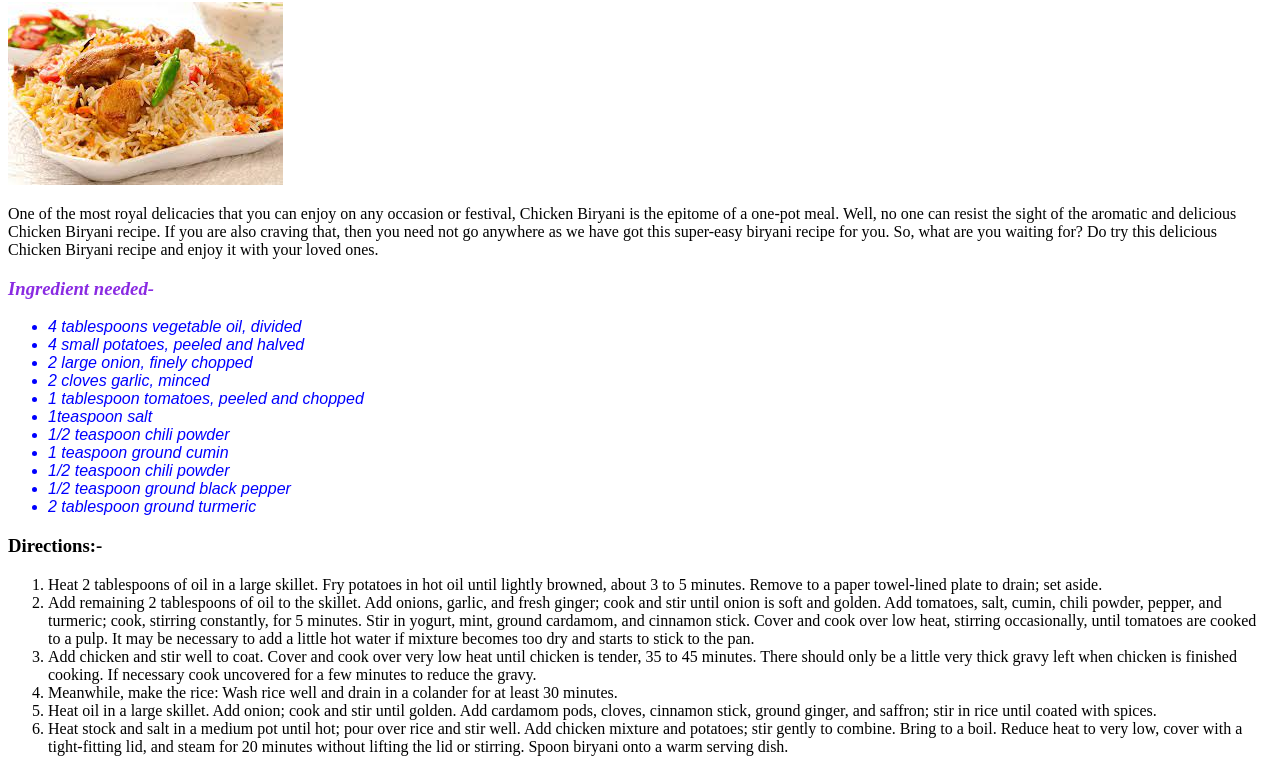
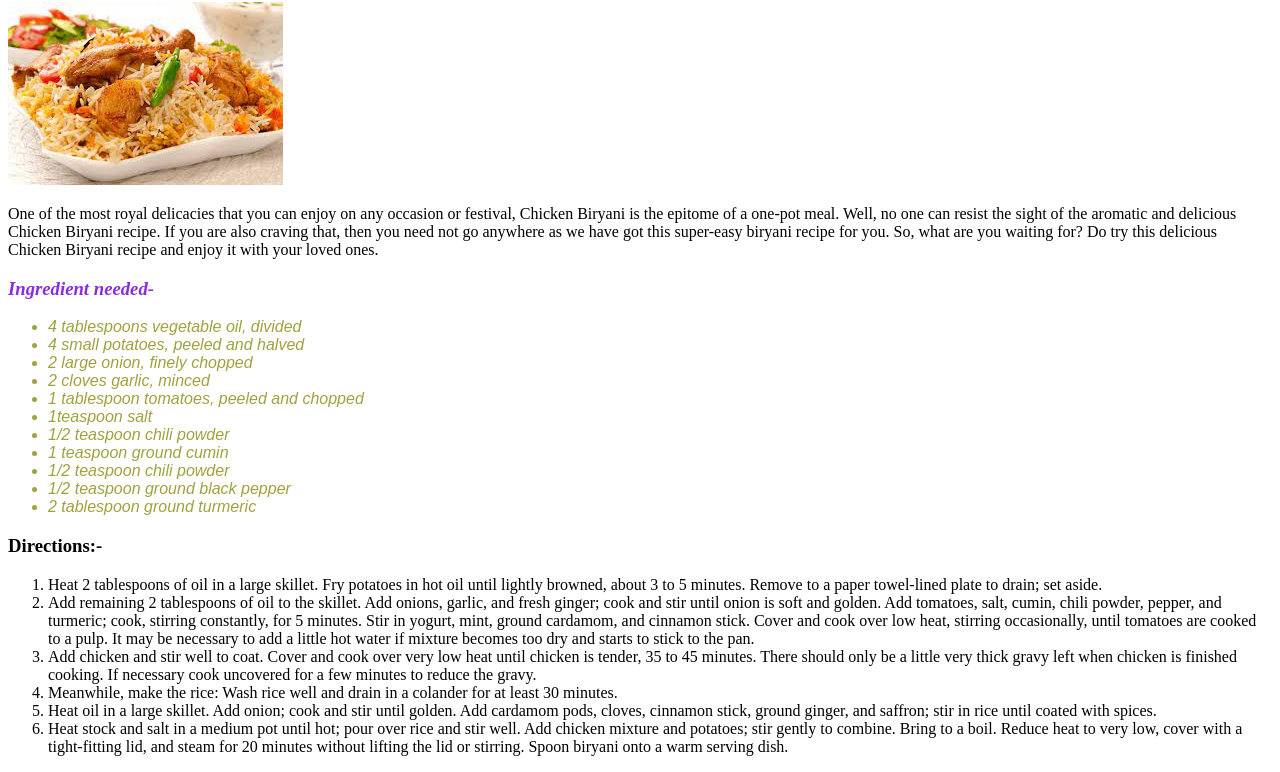
Before and after one commit to gurwk/odin-recipes, a plain HTML site: page recipes/birayni.html in a window 1280 px wide. Shown: the part 78-850 px from the top of the page. Drawn offline with Linux system fonts and the light colour scheme; files that its build step writes are made by us from their sources; files whose address does not match are found by name.

Commit message:
BLUE IS REPLECED WITH DARK YELLOW IN INGERIDIENT LIST

```diff
--- a/styles.css
+++ b/styles.css
@@ -1,7 +1,7 @@
 .ingredient {
     font-family:sans-serif;
     font-style: italic;
-    color: blue;
+    color: rgb(161, 161, 63);
 }
 .alert-text {
     color:rgb(113, 26, 26);
```
